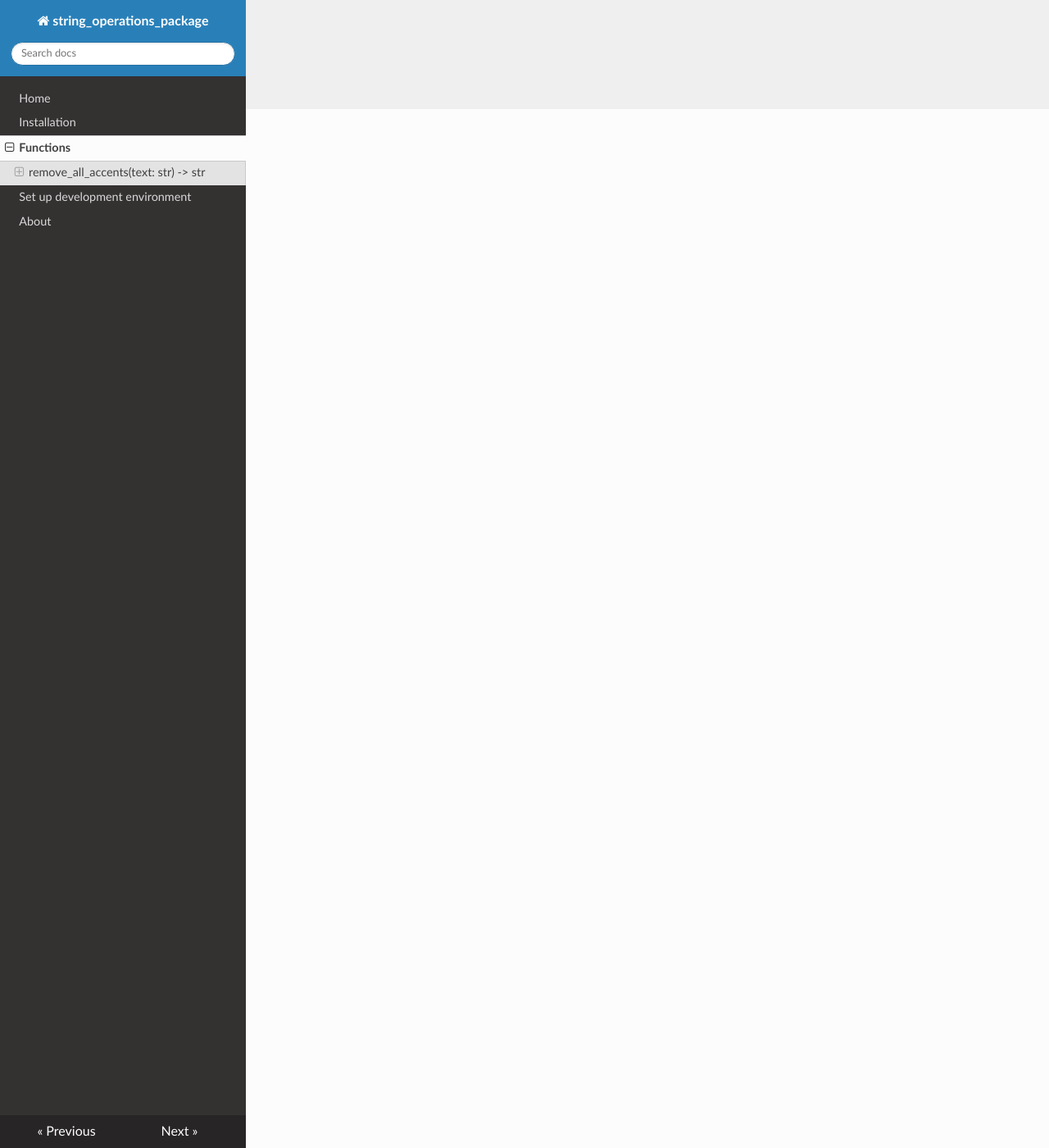
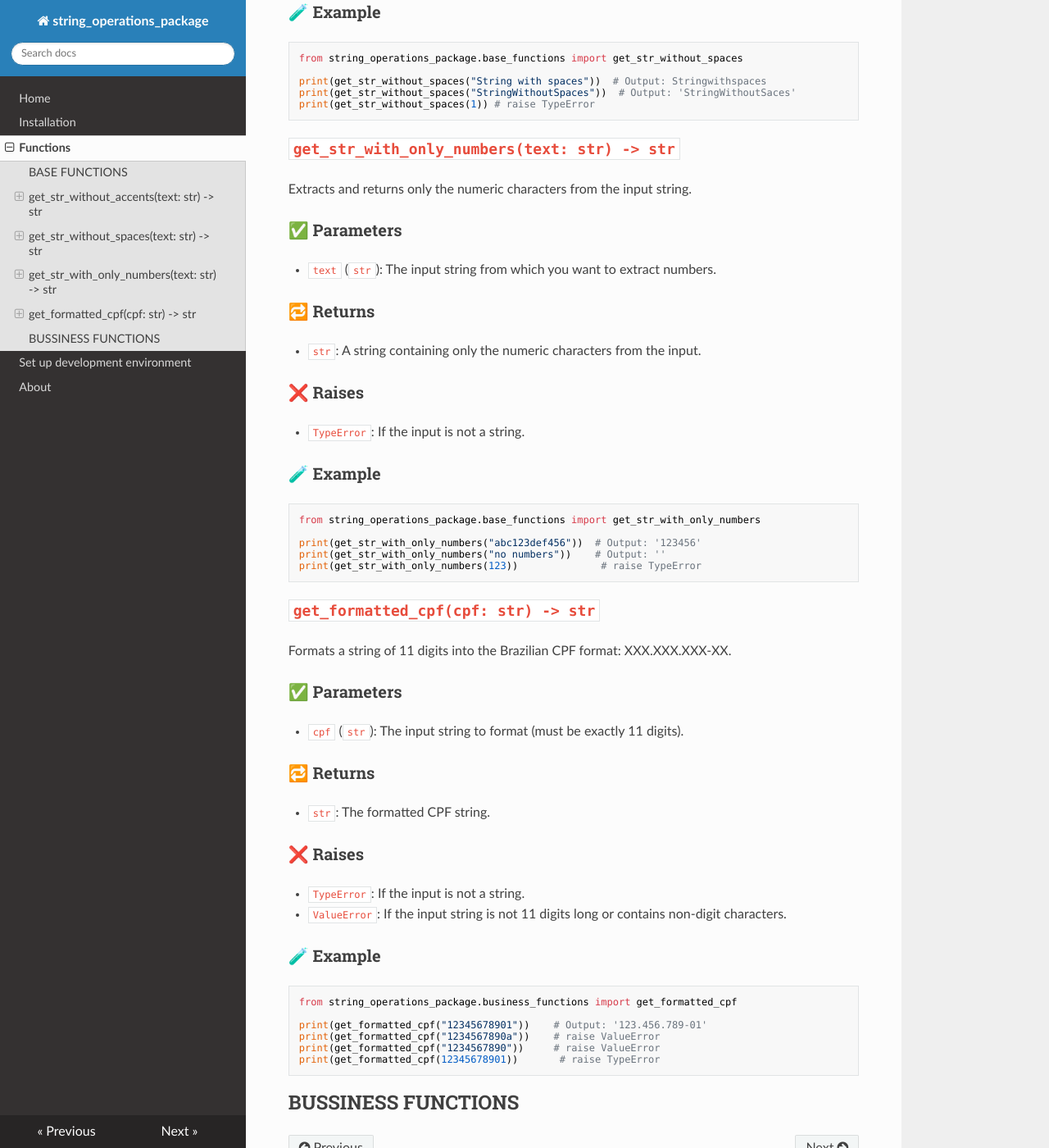
Before and after one commit to jgabrielsb-sb/string-operations-package, an MkDocs documentation site: the page built from docs/functions.md, in a window 1280 px wide and 1400 px high, scrolled down 1267 px. Shown: the whole window at 82% size. Built offline with MkDocs 1.6.1, drawn with Linux system fonts in a browser that asks for light colours; nearby versions of some CDN libraries; some of the changed text lies outside the part shown.

Commit message:
docs: adding new functions to documentation

````diff
--- a/docs/functions.md
+++ b/docs/functions.md
@@ -2,9 +2,11 @@
 
 This section documents the available functions in the `string_operations_package`.
 
+## BASE FUNCTIONS
+
 ---
 
-## `remove_all_accents(text: str) -> str`
+## `get_str_without_accents(text: str) -> str`
 
 Removes all accents from the input string using Unicode normalization.
 
@@ -20,10 +22,83 @@ Removes all accents from the input string using Unicode normalization.
 ### 🧪 Example
 
 ```
-from string_operations_package import remove_all_accents
+from string_operations_package.base_functions import remove_all_accents
 
 print(remove_all_accents("João"))  # Output: 'Joao'
 print(remove_all_accents("Café"))  # Output: 'Cafe'
 print(remove_all_accents("String without accents"))  # Output: 'String without accents'
 print(remove_all_accents(1)) # raise TypeError
 ```
+
+## `get_str_without_spaces(text: str) -> str`
+
+Removes all spaces from the input string.
+
+### ✅ Parameters
+- `text` (`str`): The input string from which you want to remove spaces.
+
+### 🔁 Returns
+- `str`: A new string with all spaces removed.
+
+### ❌ Raises
+- `TypeError`: If the input is not a string.
+
+### 🧪 Example
+
+```
+from string_operations_package.base_functions import get_str_without_spaces
+
+print(get_str_without_spaces("String with spaces"))  # Output: Stringwithspaces
+print(get_str_without_spaces("StringWithoutSpaces"))  # Output: 'StringWithoutSaces'
+print(get_str_without_spaces(1)) # raise TypeError
+```
+
+## `get_str_with_only_numbers(text: str) -> str`
+
+Extracts and returns only the numeric characters from the input string.
+
+### ✅ Parameters
+- `text` (`str`): The input string from which you want to extract numbers.
+
+### 🔁 Returns
+- `str`: A string containing only the numeric characters from the input.
+
+### ❌ Raises
+- `TypeError`: If the input is not a string.
+
+### 🧪 Example
+
+```
+from string_operations_package.base_functions import get_str_with_only_numbers
+
+print(get_str_with_only_numbers("abc123def456"))  # Output: '123456'
+print(get_str_with_only_numbers("no numbers"))    # Output: ''
+print(get_str_with_only_numbers(123))              # raise TypeError
+```
+
+## `get_formatted_cpf(cpf: str) -> str`
+
+Formats a string of 11 digits into the Brazilian CPF format: XXX.XXX.XXX-XX.
+
+### ✅ Parameters
+- `cpf` (`str`): The input string to format (must be exactly 11 digits).
+
+### 🔁 Returns
+- `str`: The formatted CPF string.
+
+### ❌ Raises
+- `TypeError`: If the input is not a string.
+- `ValueError`: If the input string is not 11 digits long or contains non-digit characters.
+
+### 🧪 Example
+
+```
+from string_operations_package.business_functions import get_formatted_cpf
+
+print(get_formatted_cpf("12345678901"))    # Output: '123.456.789-01'
+print(get_formatted_cpf("1234567890a"))    # raise ValueError
+print(get_formatted_cpf("1234567890"))     # raise ValueError
+print(get_formatted_cpf(12345678901))       # raise TypeError
+```
+
+## BUSSINESS FUNCTIONS
````
